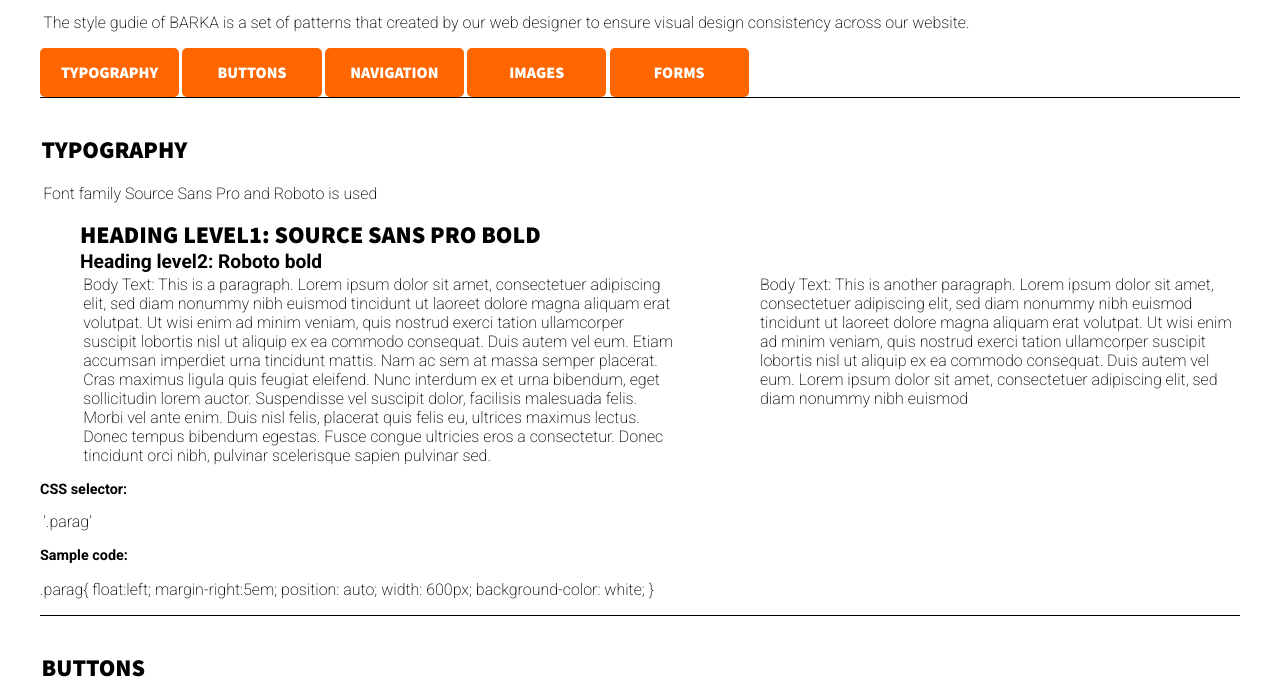
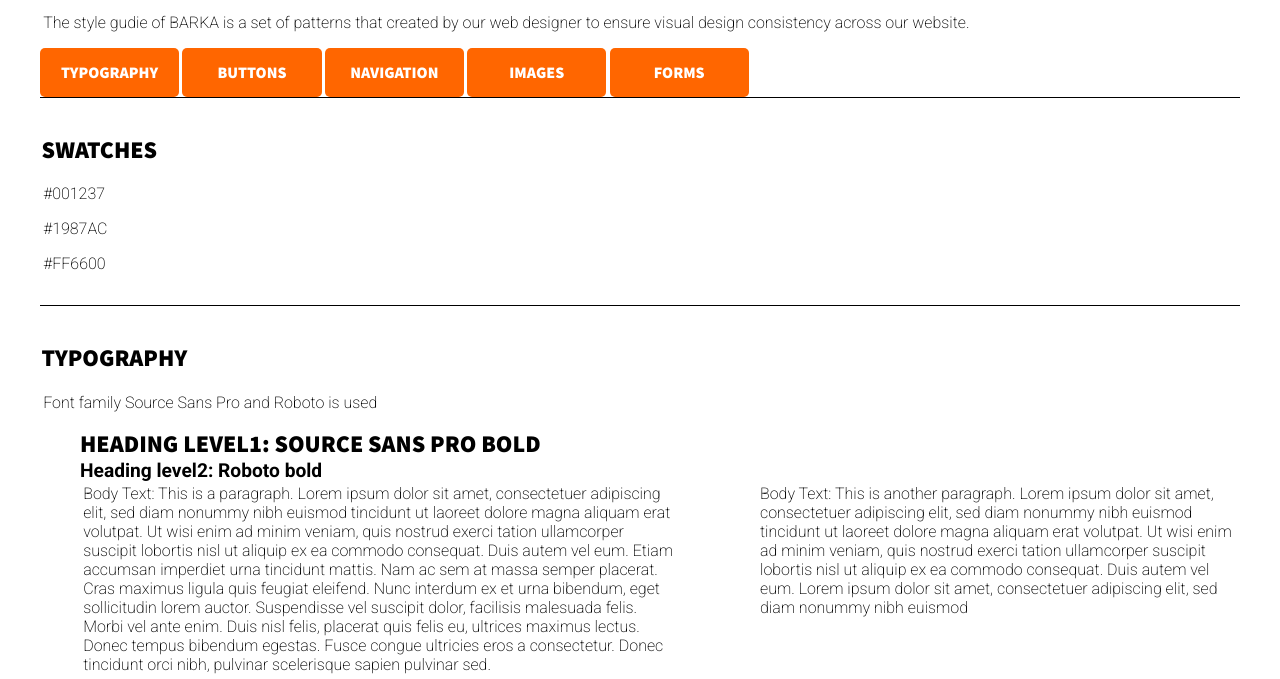
Before and after one commit to wjxyy123/iat339P02, a plain HTML site: page index.html in a window 1280 px wide. Shown: the part 154-833 px from the top of the page. Drawn offline with Linux system fonts and the light colour scheme.

Commit message:
add swatch

```diff
--- a/index.html
+++ b/index.html
@@ -28,20 +28,15 @@
     <a href="#Forms">FORMS</a>
     </nav>
 
-   <!--<section id="swatches">
+   <section id="swatches">
     	<h1>SWATCHES</h1>
-    <div class="swt">
-    	<p><ul>
-    		<li>#1987AC</li>
-    	 	<li>#FF6600</li>
-    		<li>#001237</li>
-        <li>#001237</li>
-    		</ul>
-    	</p>
-    </div>
+
+      <p id="swatchdblue">#001237</p>
+    	<p id="swatchblue">#1987AC</p>
+      <p id="swatchorg">#FF6600</p>
 
     </section>
--->
+
 
     <section id="Typography">
       <h1>TYPOGRAPHY</h1>
```
